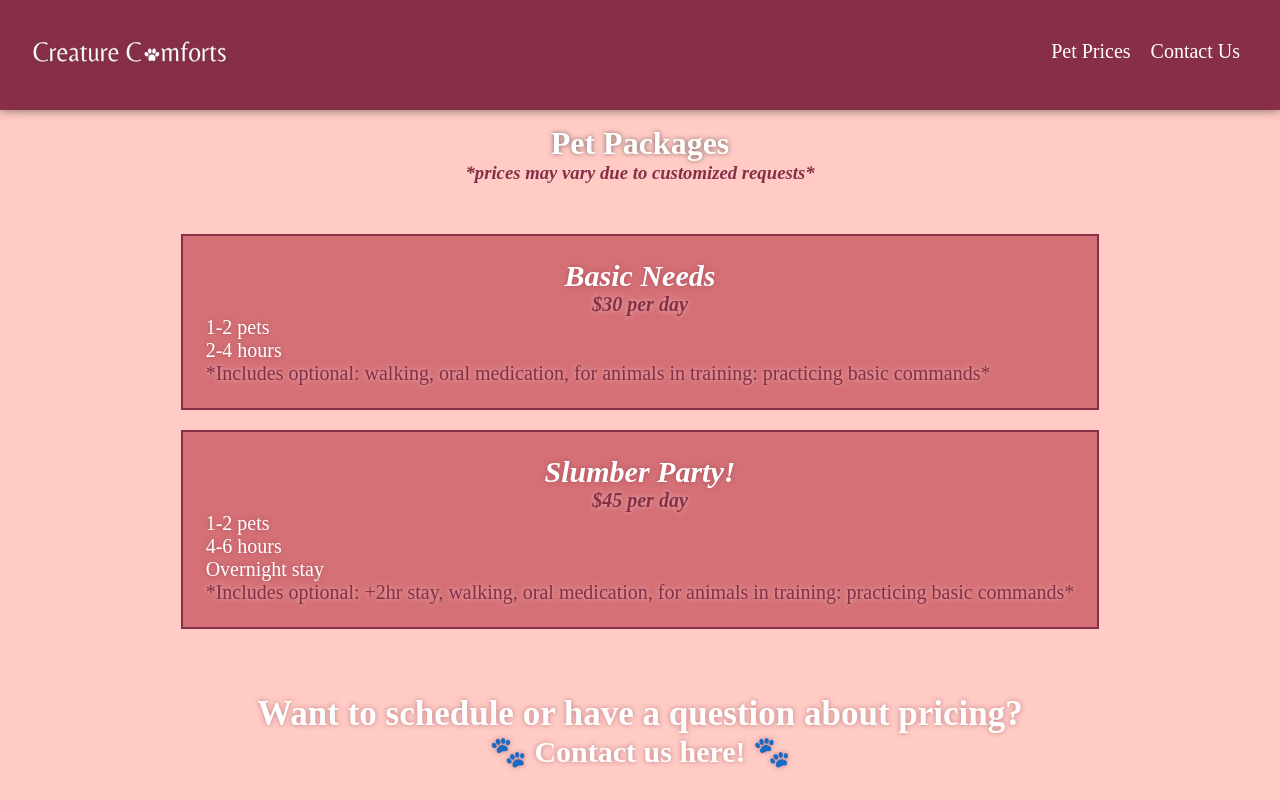
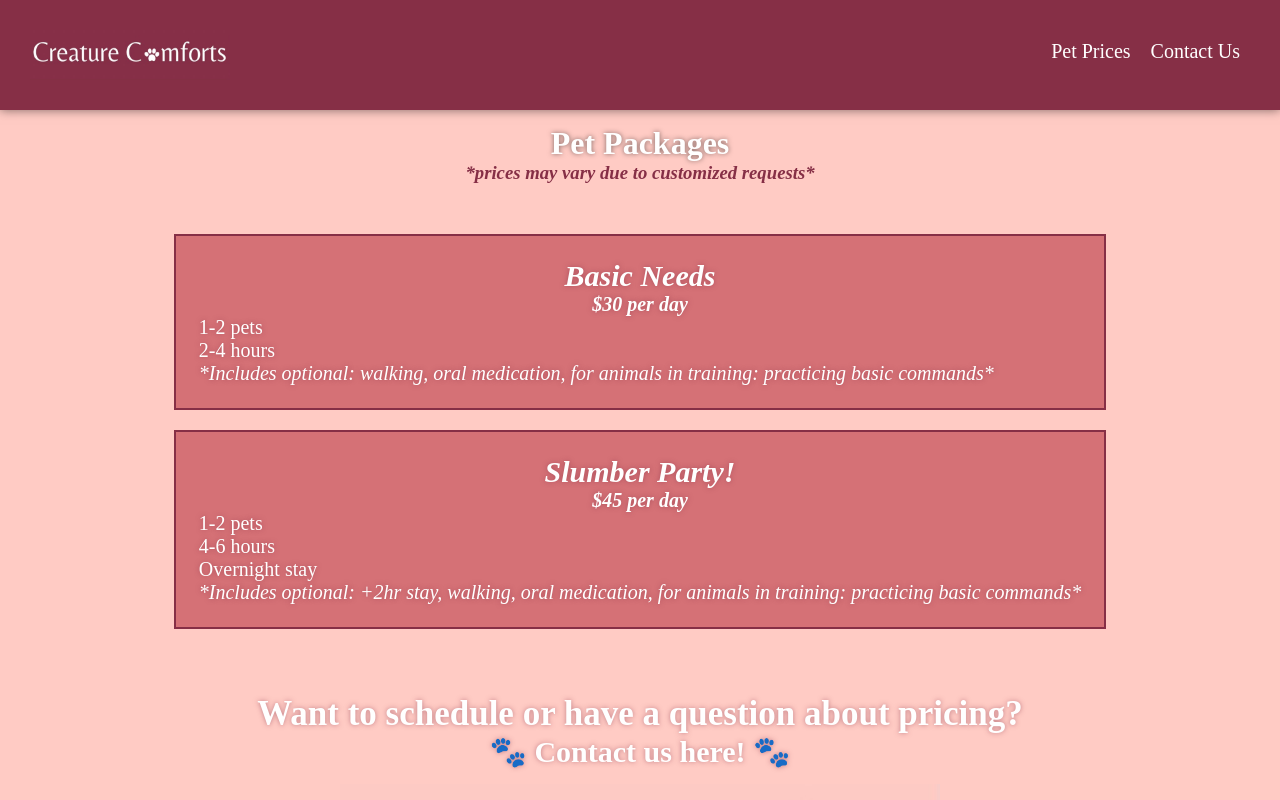
Before and after one commit to klynmc/cc, a React (Create React App) app in the folder client/: page /prices in a window 1280 px wide. Shown: the top 800 px of the page. Built offline with nearby package versions, Linux system fonts and the light colour scheme.

Commit message:
update css styles

```diff
--- a/client/src/components/Contact/contact.css
+++ b/client/src/components/Contact/contact.css
@@ -58,10 +58,9 @@ label {
 .btn {
     align-items: center;
     font-size: 13px;
-    color: #862F46;
-    background-color: #d57176;
+    color: #d57176;
+    background-color: #ffcbc4;
     border: 1px solid #862F46;
-    text-shadow: 0 0 2px #ffcbc4;
     border-radius: 2px;
     padding: 10px;
     margin: 16px 16px 1px 16px;
--- a/client/src/components/Price/price.css
+++ b/client/src/components/Price/price.css
@@ -42,13 +42,10 @@
     font-style: italic;
     text-align: center;
     font-size: 20px;
-    color: #862F46;
-    text-shadow: 0 0 5px rgba(255, 255, 255, 0.5);
 }
 
 .packages p {
-    color: #862F46;
-    text-shadow: 0 0 5px rgba(255, 255, 255, 0.5);
+    font-style: italic;
 }
 
 .packages ul li {
```
